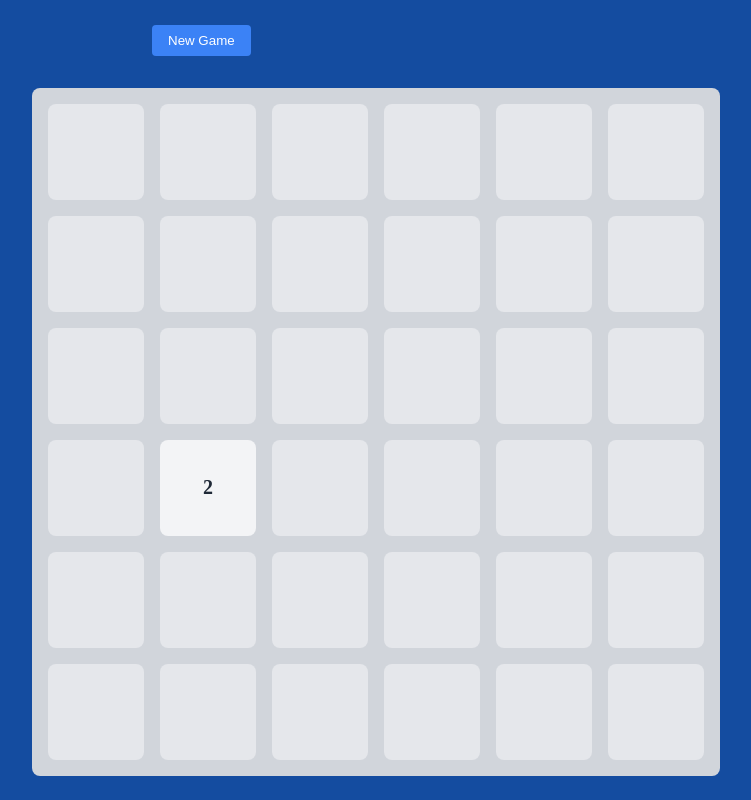
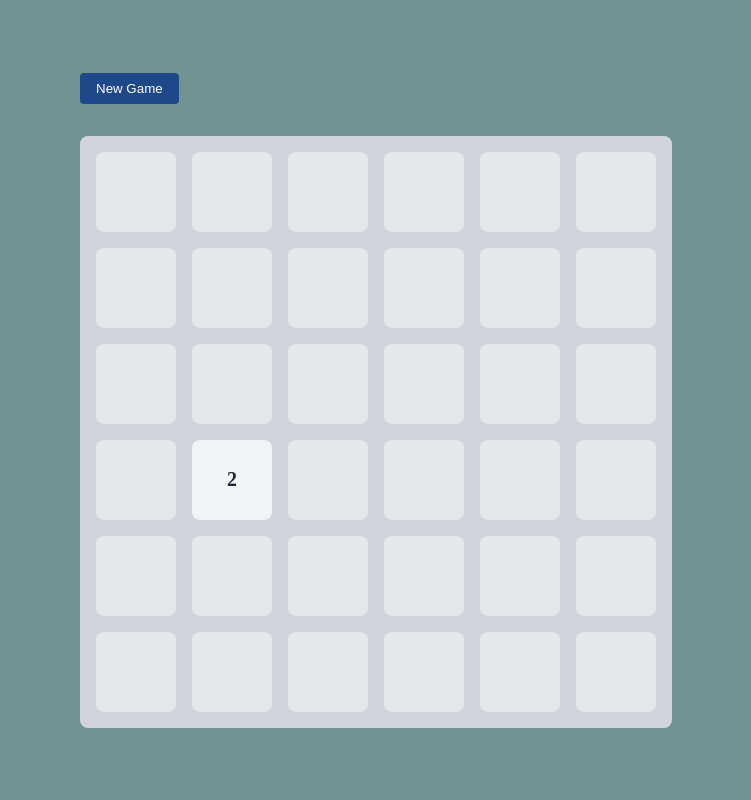
Before and after one commit to Heisenburn/2048-game, a React (Vite) app: page / in a window 1280 px wide. Shown: the whole page, without its empty margins (264-1015 px from the left). Built offline with nearby package versions, Linux system fonts and the light colour scheme.

Commit message:
fix styling

```diff
--- a/src/Components/Cell/Cell.styles.js
+++ b/src/Components/Cell/Cell.styles.js
@@ -6,15 +6,15 @@ const getCellColor = (number) => {
   return CELL_COLORS[number] || fallbackColor;
 };
 export const CellContainer = styled.div`
-  width: 6rem;
-  height: 6rem;
+  width: 5rem;
+  height: 5rem;
   display: flex;
   align-items: center;
   justify-content: center;
   font-size: 1.25rem;
   font-weight: bold;
-  background-color: ${(props) => getCellColor(props.value)};
-  color: ${(props) => (props.value >= 64 ? "white" : "#1f2937")};
+  background-color: ${({ value }) => getCellColor(value)};
+  color: ${({ value }) => (value >= 512 ? "white" : "#1f2937")};
   border-radius: 0.5rem;
   transition: background-color 0.1s;
 `;
--- a/src/Components/Game/Game.jsx
+++ b/src/Components/Game/Game.jsx
@@ -31,7 +31,7 @@ const generateInitialBoard = () => {
 
 const INITIAL_GRID = generateInitialBoard();
 
-const Game = () => {
+export const Game = () => {
   const [grid, setGrid] = useState(INITIAL_GRID);
   const [isGameOver, setIsGameOver] = useState(false);
   const [isGameWon, setIsGameWon] = useState(false);
@@ -95,5 +95,3 @@ const Game = () => {
     </Container>
   );
 };
-
-export default Game;
--- a/src/Components/Game/Game.styles.js
+++ b/src/Components/Game/Game.styles.js
@@ -3,26 +3,15 @@ import styled from "styled-components";
 export const Container = styled.div`
   display: flex;
   flex-direction: column;
-  align-items: center;
-  gap: 1rem;
-  padding: 1rem;
 `;
 
 export const Header = styled.div`
-  display: flex;
-  justify-content: space-between;
-  align-items: center;
-  width: 100%;
-  max-width: 28rem;
-  margin-bottom: 1rem;
+  margin-bottom: 2rem;
 `;
 
 export const NewGameButton = styled.button`
-  display: flex;
-  align-items: center;
-  gap: 0.5rem;
   padding: 0.5rem 1rem;
-  background-color: #3b82f6;
+  background-color: #1e4889;
   color: white;
   border: none;
   border-radius: 0.25rem;
@@ -30,7 +19,7 @@ export const NewGameButton = styled.button`
   transition: background-color 0.2s;
 
   &:hover {
-    background-color: #2563eb;
+    background-color: #1461d9;
   }
 `;
 
--- a/src/styling.css
+++ b/src/main.css
@@ -1,6 +1,6 @@
 #root {
-  background-color: #144ca0;
-  min-height: 100vh;
+  background-color: #739393;
+  height: 100vh;
   display: flex;
   justify-content: center;
   align-items: center;
--- a/src/main.jsx
+++ b/src/main.jsx
@@ -1,7 +1,7 @@
 import { StrictMode } from "react";
 import { createRoot } from "react-dom/client";
-import Game from "./Components/Game/Game";
-import "./styling.css";
+import { Game } from "./Components/Game/Game";
+import "./main.css";
 
 createRoot(document.getElementById("root")).render(
   <StrictMode>
```
Also changed, not shown: 1 other file (tests, documents, lock files or other folders).
